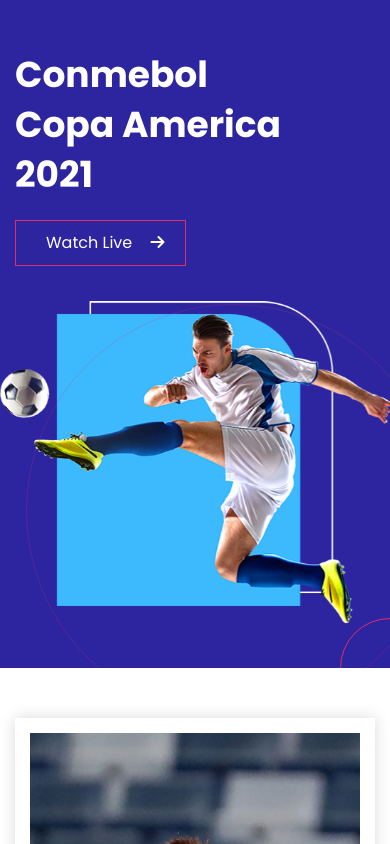
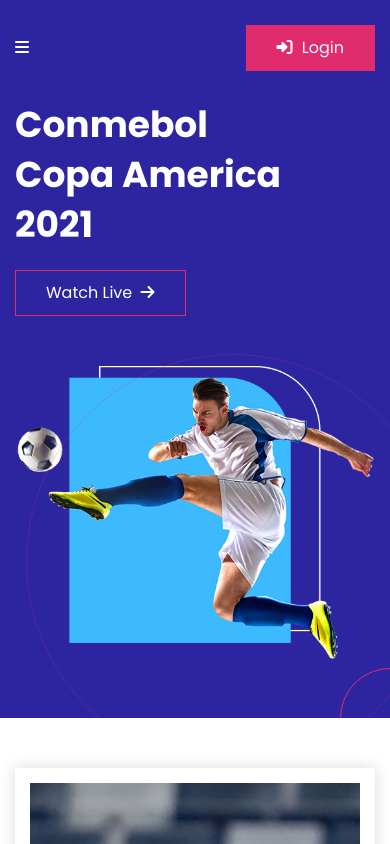
Before and after one commit to Nayem58/responsive-football-main, a plain HTML site: page index.html in a window 390 px wide. Shown: the top 844 px of the page. Drawn offline with Linux system fonts and the light colour scheme.

Commit message:
added header

```diff
--- a/inc/style.css
+++ b/inc/style.css
@@ -78,12 +78,12 @@ img {
   }
 }
 
-.common-btn i.fas {
+.common-btn i.fa-arrow-right {
   margin-left: 4px;
 }
 
 .common-btn:hover,
-.common-btn:hover i.fas {
+.common-btn:hover i.fa-arrow-right {
   text-decoration: none;
 }
 
@@ -102,13 +102,65 @@ img {
 }
 /* === common-css ends === */
 
+/* === header-starts === */
+header {
+  padding: 25px 0;
+  position: absolute;
+  z-index: 99;
+  left: 0;
+  width: 100%;
+}
+
+header .flex-block {
+  justify-content: space-between;
+}
+
+header nav {
+  padding-left: 15px;
+  padding-right: 15px;
+}
+
+header nav a {
+  color: #fff;
+  text-decoration: none;
+  display: inline-block;
+  padding: 15px;
+}
+
+header nav a.links:first-child {
+  padding-left: 0;
+}
+
+header nav a.links:first-child {
+  padding-left: 0;
+}
+
+header nav a.hamburger-menu {
+  display: none;
+}
+
+header .login-btn-div {
+  padding-left: 15px;
+  padding-right: 15px;
+}
+
+header .login-btn-div .common-btn {
+  animation: none;
+}
+
+header .login-btn-div .common-btn .fa-sign-in-alt {
+  margin-right: 5px;
+}
+
+/* === header-ends === */
+
 /* === hero-section-starts === */
 .hero-section {
   background-color: var(--hero-section-bg);
   display: flex;
   align-items: center;
   justify-content: center;
-  padding-top: 70px;
+  padding-top: 120px;
   padding-bottom: 70px;
   min-height: 677px;
   position: relative;
@@ -158,7 +210,7 @@ img {
   font-weight: 700;
 }
 
-.hero-section:hover i.fas {
+.hero-section:hover i.fa-arrow-right {
   animation: btn-arrow-animation 2s ease-in-out infinite;
 }
 
@@ -233,7 +285,7 @@ img {
   margin-bottom: 18px;
 }
 
-.highlights-section:hover i.fas {
+.highlights-section:hover i.fa-arrow-right {
   animation: btn-arrow-animation 2s ease-in-out infinite;
 }
 /* === highlights-section ends === */
@@ -399,9 +451,20 @@ footer p {
   }
   /* === common-css ends === */
 
+  /* === header-starts === */
+  header nav a.links {
+    display: none;
+  }
+
+  header nav a.hamburger-menu {
+    display: inline-block;
+    padding: 0;
+  }
+  /* === header-ends === */
+
   /* === hero-section starts === */
   .hero-section {
-    padding-top: 50px;
+    padding-top: 100px;
     padding-bottom: 50px;
   }
 
--- a/index.html
+++ b/index.html
@@ -18,6 +18,28 @@
     <title>Football Players' Landing Page by Nayem</title>
   </head>
   <body>
+    <!-- header starts -->
+    <header>
+      <div class="container">
+        <div class="flex-block vertically-middle">
+          <nav>
+            <a class="links" href="/">Home</a>
+            <a class="links" href="#players-cards-section">Players</a>
+            <a class="links" href="#highlightsSec">Highlights</a>
+            <a class="links" href="youtubeSec">Top Matches</a>
+            <a href="#" class="hamburger-menu"><i class="fas fa-bars"></i></a>
+          </nav>
+          <div class="login-btn-div">
+            <a href="#" class="common-btn"
+              ><i class="fas fa-sign-in-alt"></i> Login</a
+            >
+          </div>
+        </div>
+      </div>
+    </header>
+    <!-- header ends -->
+
+    <!-- main body starts -->
     <main>
       <!-- hero-section starts -->
       <section class="hero-section">
@@ -43,7 +65,7 @@
       <!-- hero-section ends -->
 
       <!-- players-cards-section starts -->
-      <section class="players-cards-section">
+      <section class="players-cards-section" id="playersCards">
         <div class="container">
           <div class="players-cards-grid">
             <div class="player-card-box">
@@ -219,7 +241,7 @@
       <!-- players-cards-section ends -->
 
       <!-- highlights-section starts -->
-      <section class="highlights-section">
+      <section class="highlights-section" id="highlightsSec">
         <div class="container">
           <div class="flex-block vertically-middle">
             <div class="width-50-percentage">
@@ -250,7 +272,7 @@
       <!-- highlights-section ends -->
 
       <!-- youtube-video-section starts -->
-      <section class="youtube-video-section">
+      <section class="youtube-video-section" id="youtubeSec">
         <div class="container">
           <h3>Watch Top Matches of Copa America 2021</h3>
           <div class="youtube-gallery-grid">
@@ -319,6 +341,7 @@
       </section>
       <!-- newsletter-subscription-section ends -->
     </main>
+    <!-- main body ends -->
 
     <!-- footer starts -->
     <footer>
```
